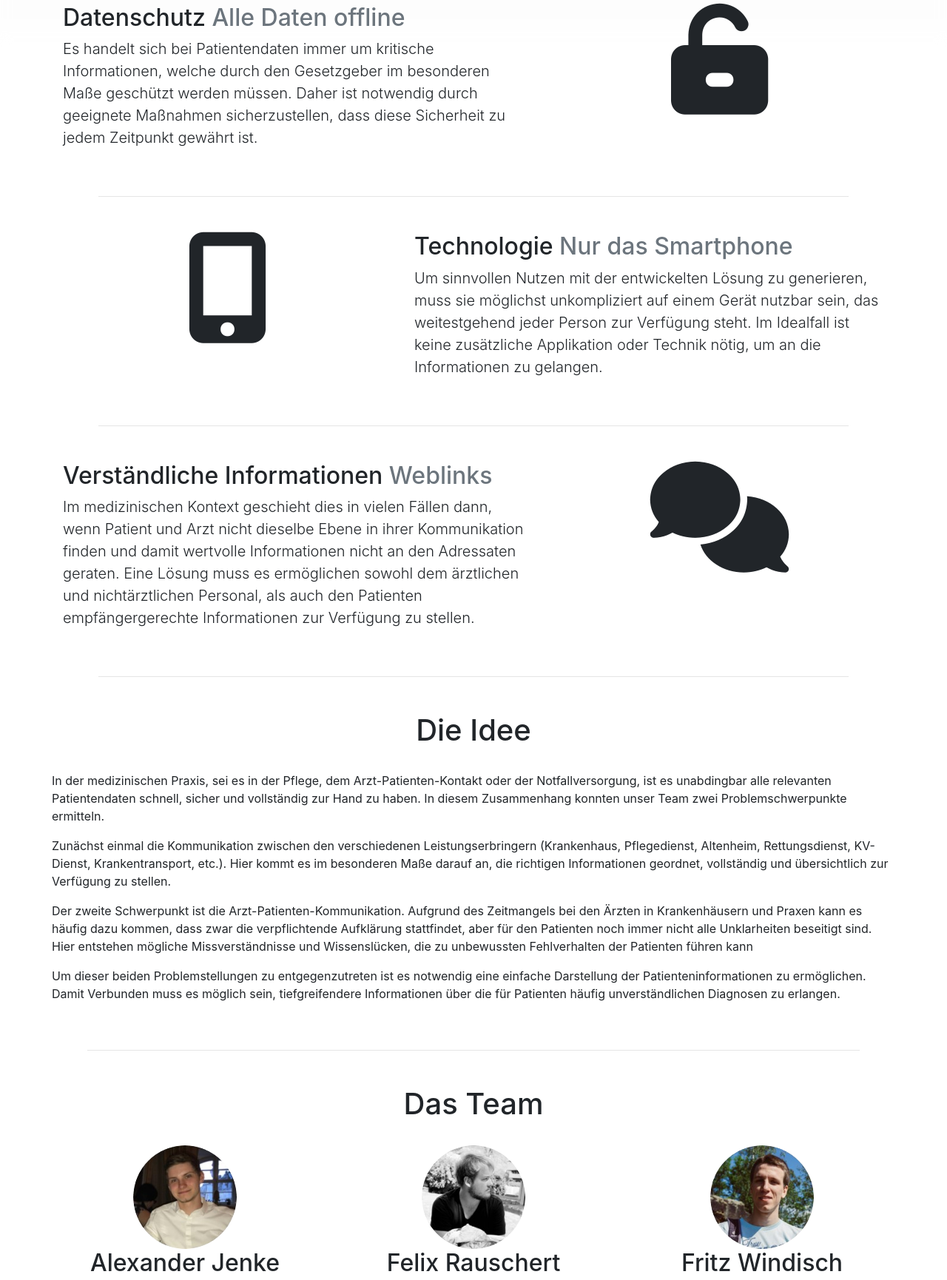
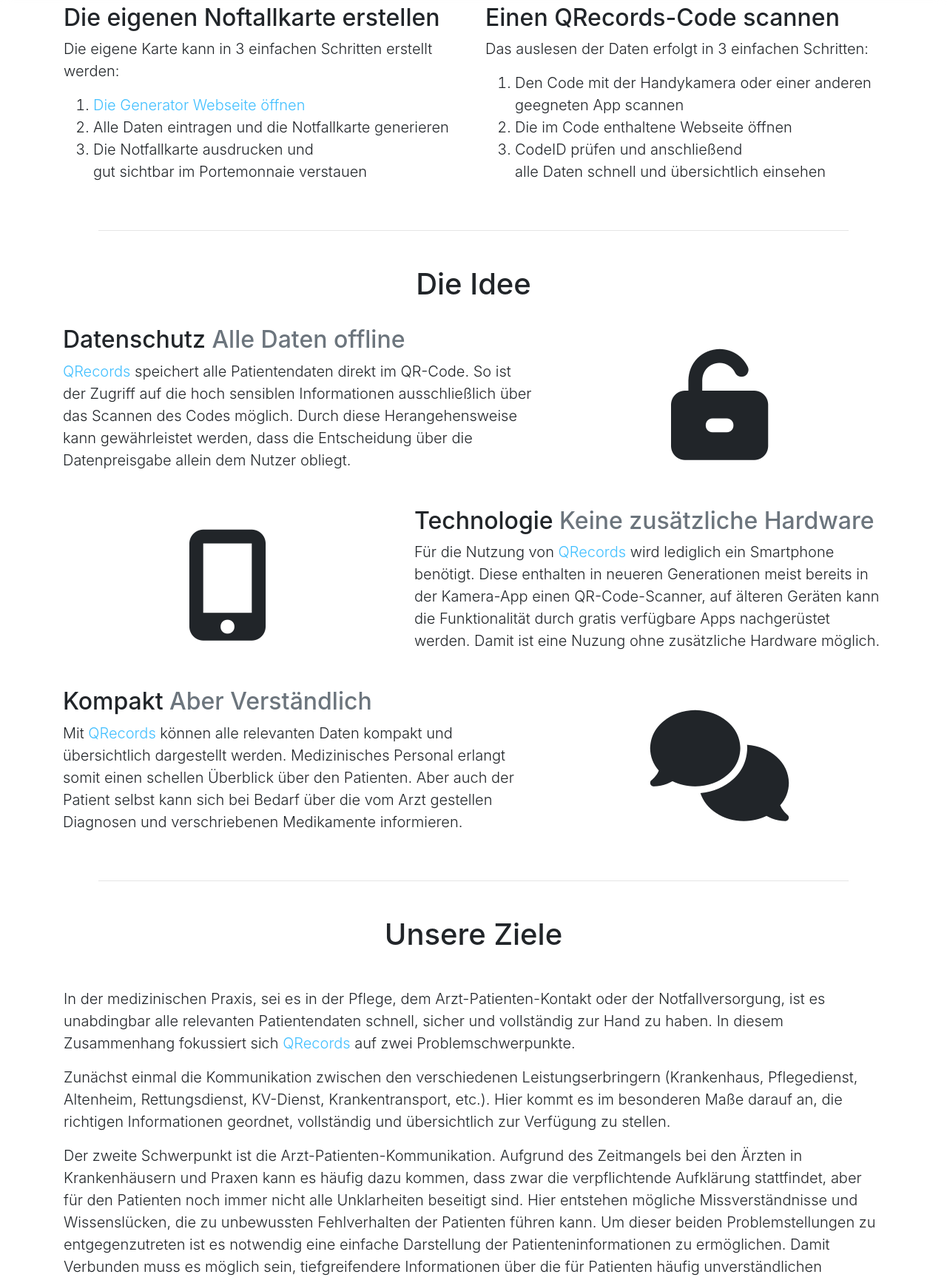
Before and after one commit to AlexanderJenke/QRecords, a plain HTML site: page app/index.html in a window 1280 px wide. Shown: the part 795-2525 px from the top of the page at 74% size. Drawn offline with Linux system fonts and the light colour scheme.

Commit message:
Edit LandingPage (content, responsive design)

```diff
--- a/app/index.html
+++ b/app/index.html
@@ -23,110 +23,224 @@
 
 <!-- Content -->
 <main>
-            <div class="container-fluid elevatorpitch" id="elevatorpitch-bg">
+    <div class="container-fluid" id="elevatorpitch-bg">
+    </div>
+    <!-- elevator pitch -->
+    <div class="container elevatorpitch">
+        <div class="row align-items-center" style="height: 100%">
+            <!-- größer md --->
+            <div class="row align-items-center py-3 d-none d-md-flex"
+                 style="background-color:rgba(108,117,125,0.8); border-radius: 0.5rem;">
+                <div class="d-flex justify-content-center col-md-5">
+                    <img src="img/QRecordsLogo.png"
+                         style="border-radius: 0.5rem; height: 100%; width: 100%; max-width:400px;" alt="Logo">
+                </div>
+                <div class="col-md-7">
+                    <h2>"Jede Minute sterben fünf Menschen wegen fehlerhafter Behandlung" - WHO</h2>
+                    <p class="lead">Zu einer guten Versorgung gehören individuelle faktenbasierte Maßnahmen. Mit <span
+                            style="color: #40bfff;">QRecords</span> können plattformunabhängig, übersichtlich und
+                        datensicher Patienteninformationen in einem QR-Code gespeichert werden.</p>
+                </div>
             </div>
 
-            <div class="container elevatorpitch">
-                <div class="row align-items-center" style="height: 100%">
-                    <div class="row align-items-center py-3" style="background-color:rgba(108,117,125,0.8); border-radius: 0.5rem;">
-                        <div class="d-flex justify-content-center col-md-5">
-                            <img src="img/QRecordsLogo.png" style="border-radius: 0.5rem;">
+            <!-- kleiner md --->
+            <div class="row row-cols-2 align-items-center py-3 d-flex d-md-none mx-3"
+                 style="background-color:rgba(108,117,125,0.8); border-radius: 0.5rem;">
+                <div class="justify-content-center col-12 d-flex d-sm-none pb-3 ">
+                    <img id="elevatorpitch-img" src="img/QRecordsLogo.png"
+                         style="border-radius: 0.5rem; height: 50%; width: 50%; max-width:400px;" alt="Logo">
                 </div>
-                        <div class="col-md-7">
-                            <h2 class="featurette-heading">"Jede Minute sterben fünf Menschen wegen fehlerhafter Behandlung" - WHO</h2>
-                            <p class="lead">Zu einer guten Versorgung gehören individuelle faktenbasierte Maßnahmen. Mit <span style="color: #40bfff;">QRecords</span> können plattformunabhängig, übersichtlich und datensicher Patienteninformationen in einem QR-Code gespeichert werden.</p>
+                <div class="justify-content-center d-sm-none col-sm-4 d-none d-sm-flex">
+                    <img src="img/QRecordsLogo.png"
+                         style="border-radius: 0.5rem; height: 100%; width: 100%; max-width:400px;" alt="Logo">
                 </div>
+                <div class="col-1 d-sm-none"></div>
+                <div class="col-10 col-sm-8">
+                    <b>"Jede Minute sterben fünf Menschen wegen fehlerhafter Behandlung" - WHO</b>
+                    <p class="">Zu einer guten Versorgung gehören individuelle faktenbasierte Maßnahmen. Mit
+                        <span class="text-primary">QRecords</span> können plattformunabhängig, übersichtlich und
+                        datensicher Patienteninformationen in einem QR-Code gespeichert werden.</p>
+                </div>
+                <div class="col-1 d-sm-none"></div>
             </div>
         </div>
     </div>
 
+    <!-- main page content -->
+    <div class="container" style="margin-top: 56px">
 
-            <div class="container">
+        <!-- HOW TO -->
         <div class="row">
-                    <div class="col-md-7">
-                        <h2 class="featurette-heading">Datenschutz <span class="text-muted">Alle Daten offline</span></h2>
-                        <p class="lead">Es handelt sich bei Patientendaten immer um kritische Informationen, welche durch den Gesetzgeber im besonderen Maße geschützt werden müssen. Daher ist notwendig durch geeignete Maßnahmen sicherzustellen, dass diese Sicherheit zu jedem Zeitpunkt gewährt ist.</p>
+            <div class="col-lg-6 px-3 lead">
+                <div class="d-flex">
+                    <h2>Die eigenen Noftallkarte erstellen </h2>
                 </div>
-                    <div class="col-md-5">
-                        <i class="d-flex justify-content-center fas fa-unlock-alt" style="font-size: 150px;"></i>
+                <p> Die eigene Karte kann in 3 einfachen Schritten erstellt werden:</p>
+                <ol>
+                    <li><a href="https://qrecords.de/create" target="_blank">Die Generator Webseite öffnen</a></li>
+                    <li>Alle Daten eintragen und die Notfallkarte generieren</li>
+                    <li>Die Notfallkarte ausdrucken und <br> gut sichtbar im Portemonnaie verstauen</li>
+                </ol>
+            </div>
+
+            <div class="d-flex d-lg-none py-1">&nbsp;</div>
+
+            <div class="col-lg-6 px-3 lead">
+                <div class="d-flex">
+                    <h2> Einen QRecords-Code scannen </h2>
+                </div>
+                <p>Das auslesen der Daten erfolgt in 3 einfachen Schritten:</p>
+                <ol>
+                    <li>Den Code mit der Handykamera oder einer anderen geegneten App scannen</li>
+                    <li>Die im Code enthaltene Webseite öffnen</li>
+                    <li>CodeID prüfen und anschließend <br>
+                        alle Daten schnell und übersichtlich einsehen
+                    </li>
+
+                </ol>
             </div>
         </div>
 
         <hr class="featurette-divider m-5">
 
+        <!-- SPECS -->
         <div class="row">
-                    <div class="col-md-5">
-                        <i class="d-flex justify-content-center fas fa-mobile-alt" style="font-size: 150px;"></i>
+            <div class="d-flex justify-content-center col mb-4"><h1>Die Idee</h1></div>
         </div>
-                    <div class="col-md-7">
-                        <h2 class="featurette-heading">Technologie <span class="text-muted">Nur das Smartphone </span></h2>
-                        <p class="lead">Um sinnvollen Nutzen mit der entwickelten Lösung zu generieren, muss sie möglichst unkompliziert auf einem Gerät nutzbar sein, das weitestgehend jeder Person zur Verfügung steht.
-                            Im Idealfall ist keine zusätzliche Applikation oder Technik nötig, um an die Informationen zu gelangen.</p>
+
+        <!-- Datenschutz -->
+        <div class="row align-items-center">
+            <div class="col-md-5 order-2">
+                <i class="d-none d-md-flex justify-content-center fas fa-unlock-alt" style="font-size: 150px;"></i>
+            </div>
+            <div class="col-md-7 order-1">
+                <h2>Datenschutz <span class="text-muted">Alle Daten offline</span></h2>
+                <p class="lead"><span class="text-primary">
+                    QRecords</span> speichert alle Patientendaten direkt im QR-Code. So ist der Zugriff auf die hoch
+                    sensiblen Informationen ausschließlich über das Scannen des Codes möglich. Durch diese
+                    Herangehensweise kann gewährleistet werden, dass die Entscheidung über die Datenpreisgabe allein dem
+                    Nutzer obliegt.</p>
+            </div>
+        </div>
+
+        <div class="row p-3"></div>
+
+        <!-- Technologie -->
+        <div class="row align-items-center">
+            <div class="col-md-5 order-1">
+                <i class="d-none d-md-flex justify-content-center fas fa-mobile-alt" style="font-size: 150px;"></i>
+            </div>
+            <div class="col-md-7 order-2">
+                <h2>Technologie <span class="text-muted">Keine zusätzliche Hardware</span></h2>
+                <p class="lead">
+                    Für die Nutzung von <span class="text-primary">QRecords</span> wird lediglich ein Smartphone
+                    benötigt. Diese enthalten in neueren Generationen meist bereits in der Kamera-App einen
+                    QR-Code-Scanner, auf älteren Geräten kann die Funktionalität durch gratis verfügbare Apps
+                    nachgerüstet werden. Damit ist eine Nuzung ohne zusätzliche Hardware möglich.
+                </p>
+            </div>
+        </div>
+
+        <div class="row p-3"></div>
+
+        <!-- Verständliche Informationen -->
+        <div class="row align-items-center">
+            <div class="col-md-5 order-2">
+                <i class="d-none d-md-flex justify-content-center fas fa-comments" style="font-size: 150px;"></i>
+            </div>
+            <div class="col-md-7 order-1">
+                <h2>Kompakt <span class="text-muted">Aber Verständlich</span></h2>
+                <p class="lead">
+                    Mit <span class="text-primary">QRecords</span> können alle relevanten Daten kompakt und
+                    übersichtlich dargestellt werden. Medizinisches Personal erlangt somit einen schellen Überblick über
+                    den Patienten. Aber auch der Patient selbst kann sich bei Bedarf über die vom Arzt gestellen
+                    Diagnosen und verschriebenen Medikamente informieren.
+                </p>
             </div>
 
         </div>
 
         <hr class="featurette-divider m-5">
 
+        <!-- IDEE -->
         <div class="row">
-                    <div class="col-md-7">
-                        <h2 class="featurette-heading">Verständliche Informationen <span class="text-muted">Weblinks </span></h2>
-                        <p class="lead">Im medizinischen Kontext geschieht dies in vielen Fällen dann, wenn Patient und Arzt nicht dieselbe Ebene in ihrer Kommunikation finden und damit wertvolle Informationen nicht an den Adressaten geraten.
-                            Eine Lösung muss es ermöglichen sowohl dem ärztlichen und nichtärztlichen Personal, als auch den Patienten empfängergerechte Informationen zur Verfügung zu stellen.</p>
-                    </div>
-                    <div class="col-md-5">
-                        <i class="d-flex justify-content-center fas fa-comments" style="font-size: 150px;"></i>
+            <div class="d-flex justify-content-center col mb-4">
+                <h1>Unsere Ziele</h1>
             </div>
         </div>
+        <div class="row lead p-3">
+            <p>
+                In der medizinischen Praxis, sei es in der Pflege, dem Arzt-Patienten-Kontakt oder der
+                Notfallversorgung, ist es unabdingbar alle relevanten Patientendaten schnell, sicher und vollständig zur
+                Hand zu haben. In diesem Zusammenhang fokussiert sich <span class="text-primary">QRecords</span> auf
+                zwei Problemschwerpunkte.
+            </p>
+            <p>
+                Zunächst einmal die Kommunikation zwischen den verschiedenen Leistungserbringern (Krankenhaus,
+                Pflegedienst, Altenheim, Rettungsdienst, KV-Dienst, Krankentransport, etc.). Hier kommt es im besonderen
+                Maße darauf an, die richtigen Informationen geordnet, vollständig und übersichtlich zur Verfügung zu
+                stellen.
+            </p>
+            <p>
+                Der zweite Schwerpunkt ist die Arzt-Patienten-Kommunikation. Aufgrund des Zeitmangels bei den Ärzten in
+                Krankenhäusern und Praxen kann es häufig dazu kommen, dass zwar die verpflichtende Aufklärung
+                stattfindet, aber für den Patienten noch immer nicht alle Unklarheiten beseitigt sind. Hier entstehen
+                mögliche Missverständnisse und Wissenslücken, die zu unbewussten Fehlverhalten der Patienten führen
+                kann. Um dieser beiden Problemstellungen zu entgegenzutreten ist es notwendig eine einfache Darstellung
+                der Patienteninformationen zu ermöglichen. Damit Verbunden muss es möglich sein, tiefgreifendere
+                Informationen über die für Patienten häufig unverständlichen Diagnosen zu erlangen.
+            </p>
+        </div>
 
-                <hr class="featurette-divider m-5" >
+        <hr class="featurette-divider m-5">
 
+        <!-- TEAM -->
         <div class="row">
-                    <div class="d-flex justify-content-center col mb-4">
-                        <h1>Die Idee</h1>
-                    </div>
-                </div>
-                <div class="row">
-                    <p>In der medizinischen Praxis, sei es in der Pflege, dem Arzt-Patienten-Kontakt oder der Notfallversorgung, ist es unabdingbar alle relevanten Patientendaten schnell, sicher und vollständig zur Hand zu haben. In diesem Zusammenhang konnten unser Team zwei Problemschwerpunkte ermitteln.</p>
-                    <p>Zunächst einmal die Kommunikation zwischen den verschiedenen Leistungserbringern (Krankenhaus, Pflegedienst, Altenheim, Rettungsdienst, KV-Dienst, Krankentransport, etc.). Hier kommt es im besonderen Maße darauf an, die richtigen Informationen geordnet, vollständig und übersichtlich zur Verfügung zu stellen.</p>
-                    <p>Der zweite Schwerpunkt ist die Arzt-Patienten-Kommunikation. Aufgrund des Zeitmangels bei den Ärzten in Krankenhäusern und Praxen kann es häufig dazu kommen, dass zwar die verpflichtende Aufklärung stattfindet, aber für den Patienten noch immer nicht alle Unklarheiten beseitigt sind. Hier entstehen mögliche Missverständnisse und Wissenslücken, die zu unbewussten Fehlverhalten der Patienten führen kann</p>
-                    <p>Um dieser beiden Problemstellungen zu entgegenzutreten ist es notwendig eine einfache Darstellung der Patienteninformationen zu ermöglichen. Damit Verbunden muss es möglich sein, tiefgreifendere Informationen über die für Patienten häufig unverständlichen Diagnosen zu erlangen.</p>
-                <div>
-
-                <hr class="featurette-divider m-5" >
-
-                <div class="row">
-                    <div class="d-flex justify-content-center col mb-4"> <h1>Das Team</h1></div>
+            <div class="d-flex justify-content-center col mb-4"><h1>Das Team</h1></div>
         </div>
         <div class="row">
             <div class="col-lg-4">
                 <div class="d-flex justify-content-center">
-                            <img class="bd-placeholder-img rounded-circle" src="img/Alex.jpg" width="140" height="140" style="border-radius: 70px;">
+                    <img class="bd-placeholder-img rounded-circle" src="img/Alex.jpg" width="140" height="140"
+                         style="border-radius: 70px;">
                 </div>
                 <div class="d-flex justify-content-center">
                     <h2>Alexander Jenke</h2>
                 </div>
-                        <p></p>
+                <ul class="lead">
+                    <li>Rettungssanitäter</li>
+                    <li>Masterstudium Informatik</li>
+                    <li>Konzept, Frontend & Backend</li>
+                </ul>
             </div>
             <div class="col-lg-4">
                 <div class="d-flex justify-content-center">
-                            <img class="bd-placeholder-img rounded-circle" src="img/Felix.jpg" width="140" height="140" style="border-radius: 70px;">
+                    <img class="bd-placeholder-img rounded-circle" src="img/Felix.jpg" width="140" height="140"
+                         style="border-radius: 70px;">
                 </div>
                 <div class="d-flex justify-content-center">
                     <h2>Felix Rauschert</h2>
                 </div>
-                        <p>Donec sed odio dui. Etiam porta sem malesuada magna mollis euismod. Nullam id dolor id nibh ultricies vehicula ut id elit. Morbi leo risus, porta ac consectetur ac, vestibulum at eros. Praesent commodo cursus magna.</p>
+                <ul class="lead">
+                    <li>Rettungssanitäter</li>
+                    <li>Masterstudium Transport Economics</li>
+                    <li>Konzept, Marketing & Usability</li>
+                </ul>
             </div>
             <div class="col-lg-4">
                 <div class="d-flex justify-content-center">
-                            <img class="bd-placeholder-img rounded-circle" src="img/Fritz.jpg" width="140" height="140" style="border-radius: 70px;">
+                    <img class="bd-placeholder-img rounded-circle" src="img/Fritz.jpg" width="140" height="140"
+                         style="border-radius: 70px;">
                 </div>
                 <div class="d-flex justify-content-center">
                     <h2>Fritz Windisch</h2>
                 </div>
-                        <p>Duis mollis, est non commodo luctus, nisi erat porttitor ligula, eget lacinia odio sem nec elit. Cras mattis consectetur purus sit amet fermentum. Fusce dapibus, tellus ac cursus commodo, tortor mauris condimentum nibh.</p>
+                <ul class="lead">
+                    <li>Rettungssanitäter</li>
+                    <li>Masterstudium Informatik</li>
+                    <li>Konzept, Sicherheit & Backend</li>
+                </ul>
             </div>
-
         </div>
 
     </div>
--- a/app/qrecords.css
+++ b/app/qrecords.css
@@ -10,18 +10,35 @@ a:hover {
     background-color: #40bfff !important;
 }
 
+.text-primary{
+    color: #40bfff!important;
+}
+
 .elevatorpitch {
     position: relative;
     top: 56px;
-    height: 100vh;
+    height: calc(100vh - 56px);
     color: white;
 }
 #elevatorpitch-bg{
     position: absolute;
-
+    height: 100vh;
     background-image: url('img/health-2082630.jpg');
     background-size: cover;
     background-position: center;
     filter: blur(8px);
     -webkit-filter: blur(8px);
 }
+
+@media (max-height: 321px) {
+    #elevatorpitch-img {
+        display: none;
+    }
+}
+
+
+@media (max-width: 321px) {
+    #elevatorpitch-img {
+        display: none;
+    }
+}
```
Lines whose indentation alone changed are shown as unchanged.
